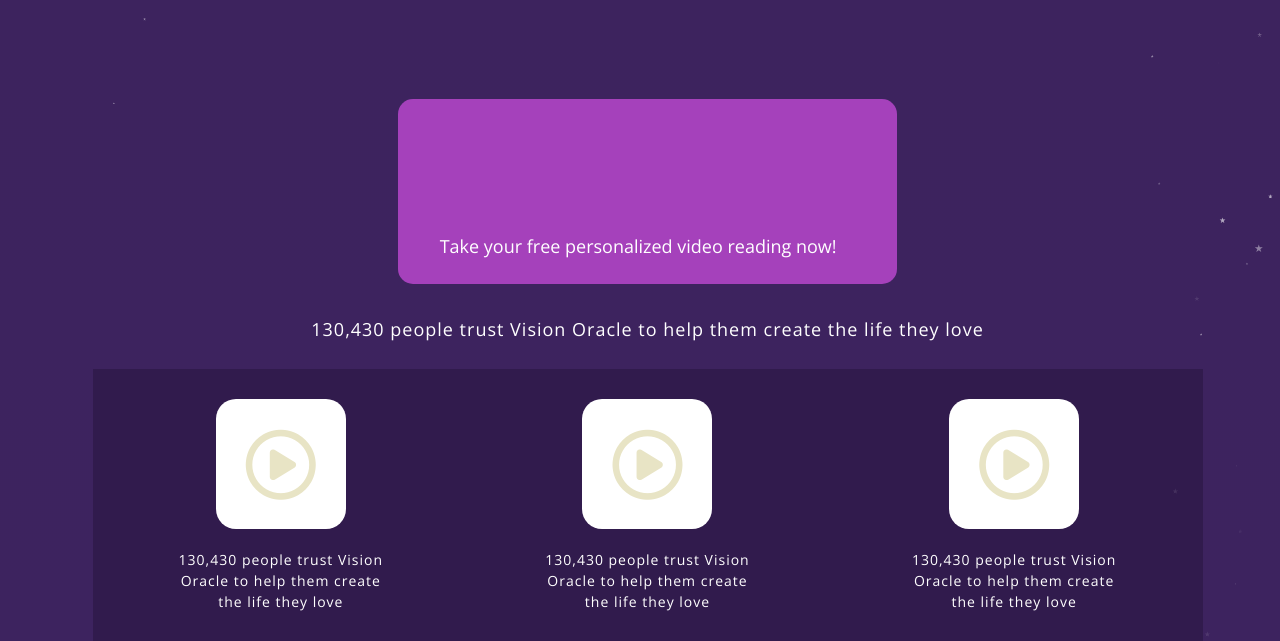
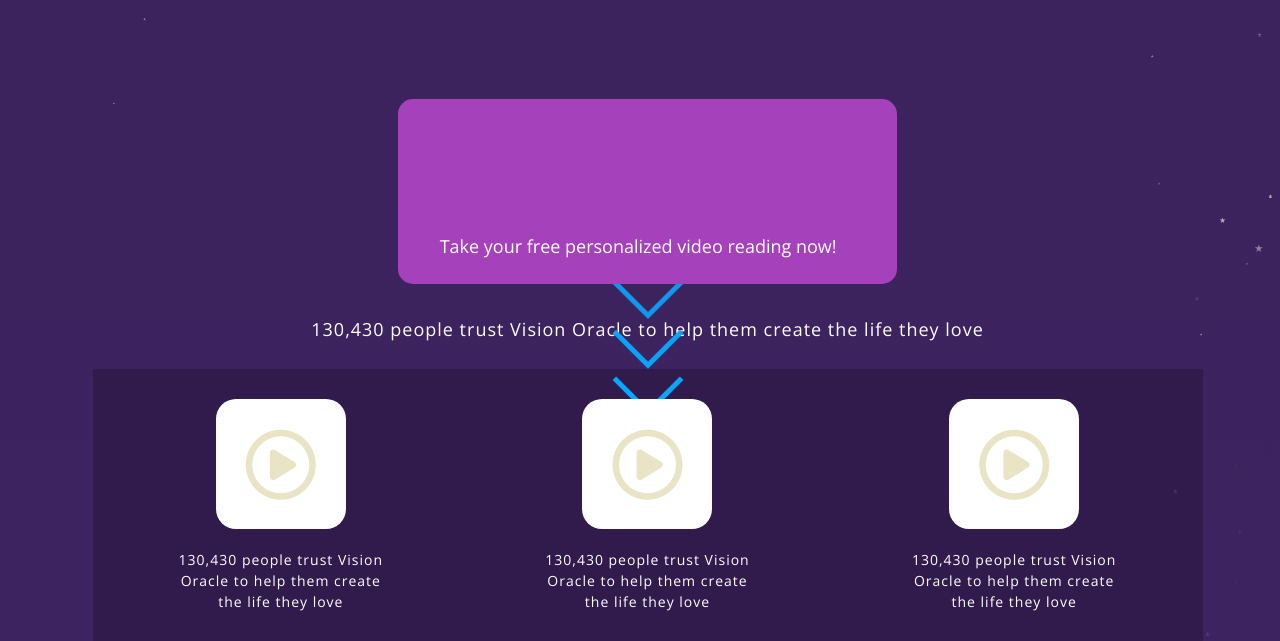
Before and after one commit to vivek123-devel/visioncare, a PHP site: page /blinking-star.html in a window 1280 px wide. Shown: the part 1625-2266 px from the top of the page. Run offline with PHP 8.4, Linux system fonts and the light colour scheme; some libraries are stand-ins or nearby versions.

Commit message:
Update custom.css

```diff
--- a/css/custom.css
+++ b/css/custom.css
@@ -1228,3 +1228,38 @@ button {
   background-color: #A541BB;
   border-radius: 15px;
 }
+.arrow{
+    position: absolute;
+    top: 50%;
+    left: 50%;
+    transform: translate(-50%,-50%);
+}
+.arrow span{
+    display: block;
+    width: 50px;
+    height: 50px;
+    border-bottom: 5px solid #06A8FF;
+    border-right: 5px solid #06A8FF;
+    transform: rotate(45deg);
+    margin: -10px;
+    animation: animate 2s infinite;
+}
+.arrow span:nth-child(2){
+    animation-delay: -0.2s;
+}
+.arrow span:nth-child(3){
+    animation-delay: -0.4s;
+}
+@keyframes animate {
+    0%{
+        opacity: 0;
+        transform: rotate(45deg) translate(-20px,-20px);
+    }
+    50%{
+        opacity: 1;
+    }
+    100%{
+        opacity: 0;
+        transform: rotate(45deg) translate(20px,20px);
+    }
+}
```
